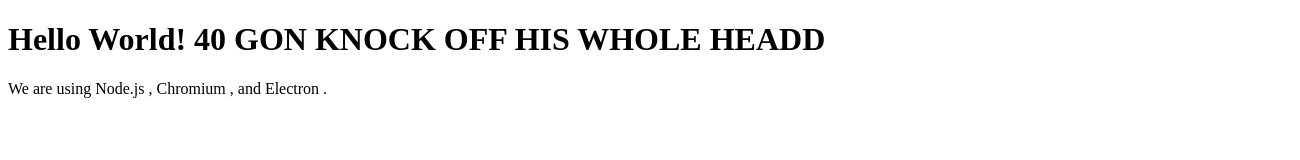
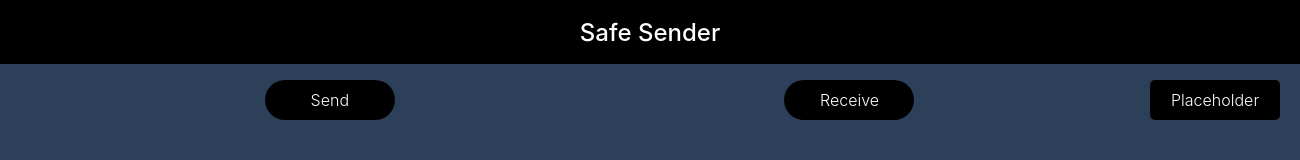
Before and after one commit to bryanfraschetti/SafeSender, an Electron app: page index.html in a window 1300 px wide. Drawn offline with Linux system fonts and the light colour scheme.

Commit message:
got the buttons in place

```diff
--- a/index.html
+++ b/index.html
@@ -5,15 +5,22 @@
     <!-- https://developer.mozilla.org/en-US/docs/Web/HTTP/CSP -->
     <meta http-equiv="Content-Security-Policy" content="default-src 'self'; script-src 'self'; style-src 'self' 'unsafe-inline'">
     <link href="./styles.css" rel="stylesheet">
-    <title>Hello World!</title>
+    <title>Safe Sender</title>
+    <link rel="preconnect" href="https://fonts.googleapis.com">
+    <link rel="preconnect" href="https://fonts.gstatic.com" crossorigin>
+    <link href="https://fonts.googleapis.com/css2?family=Inter:wght@300;500&display=swap" rel="stylesheet">
   </head>
   <body>
-    <h1>Hello World!  40 GON KNOCK OFF HIS WHOLE HEADD</h1>
-    We are using Node.js <span id="node-version"></span>,
-    Chromium <span id="chrome-version"></span>,
-    and Electron <span id="electron-version"></span>.
-
-    <!-- You can also require other files to run in this process -->
+    <nav>
+      <h1 id="welcomemsg">Safe Sender</h1>
+    </nav>
+    <div id="ourbuttons">
+      <span>
+        <button id="send" type="submit">Send</button>
+        <button id="receive" type="submit">Receive</button>
+        <button id="userid">Placeholder</button>
+      </span>
+    </div>
     <script src="./renderer.js"></script>
   </body>
 </html>
--- a/main.js
+++ b/main.js
@@ -5,8 +5,8 @@ const path = require('path')
 function createWindow () {
   // Create the browser window.
   const mainWindow = new BrowserWindow({
-    width: 800,
-    height: 600,
+    width: 1300,
+    height: 800,
     webPreferences: {
       preload: path.join(__dirname, 'preload.js')
     }
@@ -39,5 +39,7 @@ app.on('window-all-closed', function () {
   if (process.platform !== 'darwin') app.quit()
 })
 
+
+
 // In this file you can include the rest of your app's specific main process
 // code. You can also put them in separate files and require them here.
--- a/styles.css
+++ b/styles.css
@@ -1,3 +1,69 @@
 /* styles.css */
+body{
+    background-color: #2D4059;
+    font-family: 'Inter', sans-serif;
+    color: white;
+    font-weight: 300;
+}
+/* Add styles here to customize the appearance of your app */
 
-/* Add styles here to customize the appearance of your app */
+nav{
+    display: flex;
+    justify-content: center;
+    width: 100vw;
+    padding-left: 0;
+    height: 8vh;
+    color: white;
+    position: fixed;
+    top: 0;
+    left: 0;
+    z-index: 9999;
+    background-color: black;
+}
+
+h1{
+    display: flex;
+    vertical-align: middle;
+    text-align: center;
+    align-items: center;
+    padding: 0;
+    margin: 0;
+    font-family: 'Inter', sans-serif;
+    font-weight: 500;
+    color: white;
+}
+
+#welcomemsg{
+    text-align: center;
+}
+
+#ourbuttons{
+    margin-top: 10vh;
+}
+
+#send{
+    margin-left: 20%;
+    margin-right: 15%;
+}
+
+#receive{
+    margin-left: 15%;
+    margin-right: 18%;
+}
+
+#userid{
+    border-radius: 5px;
+}
+
+/* [id]:not([id='userid']) */
+button{
+    background-color: black;
+    border-radius: 20px;
+    width: 130px;
+    height: 40px;
+    border: none;
+    font-family: 'Inter', sans-serif;
+    color: white;
+    font-weight: 300;
+    font-size: 1em;
+}
```
